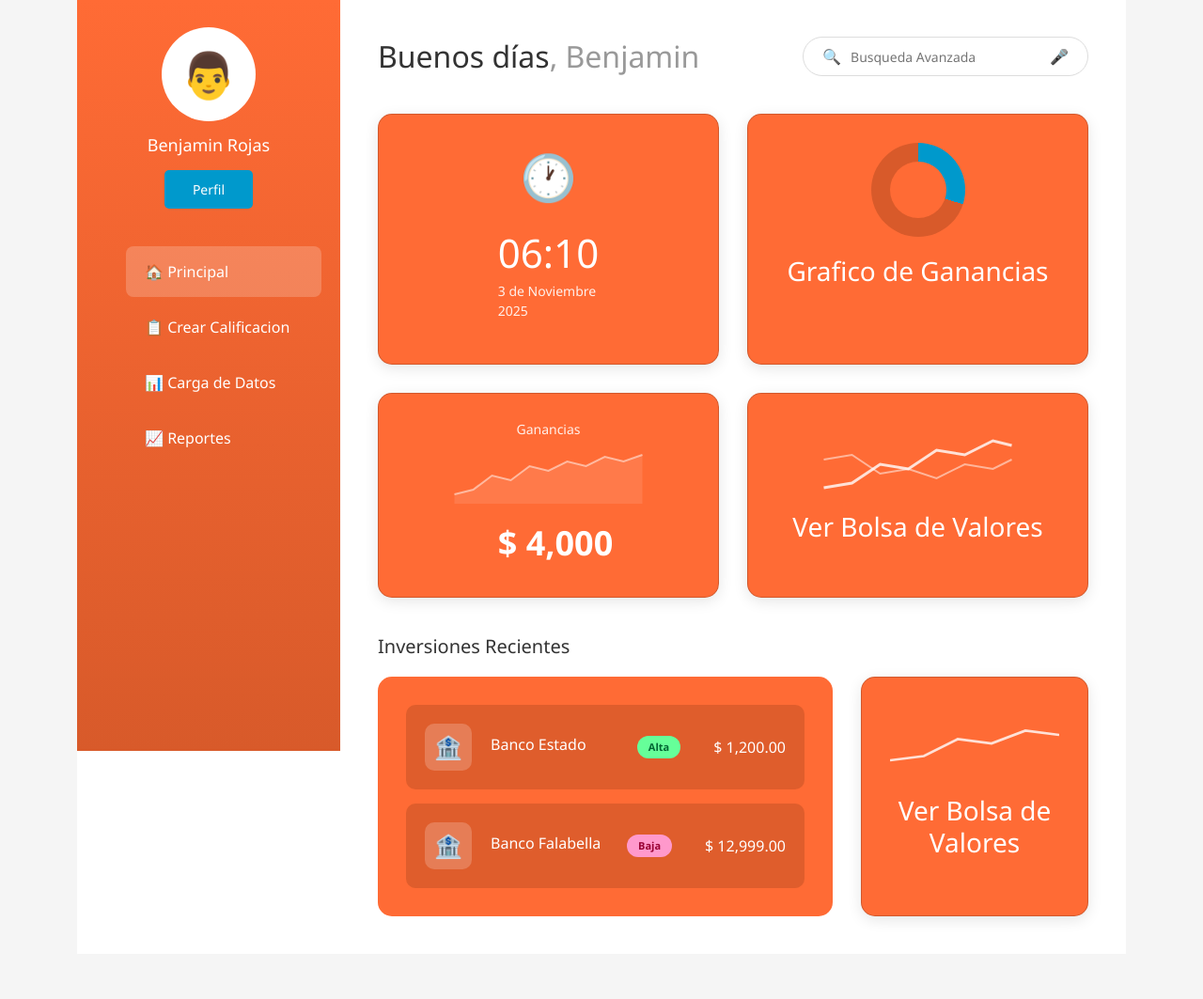
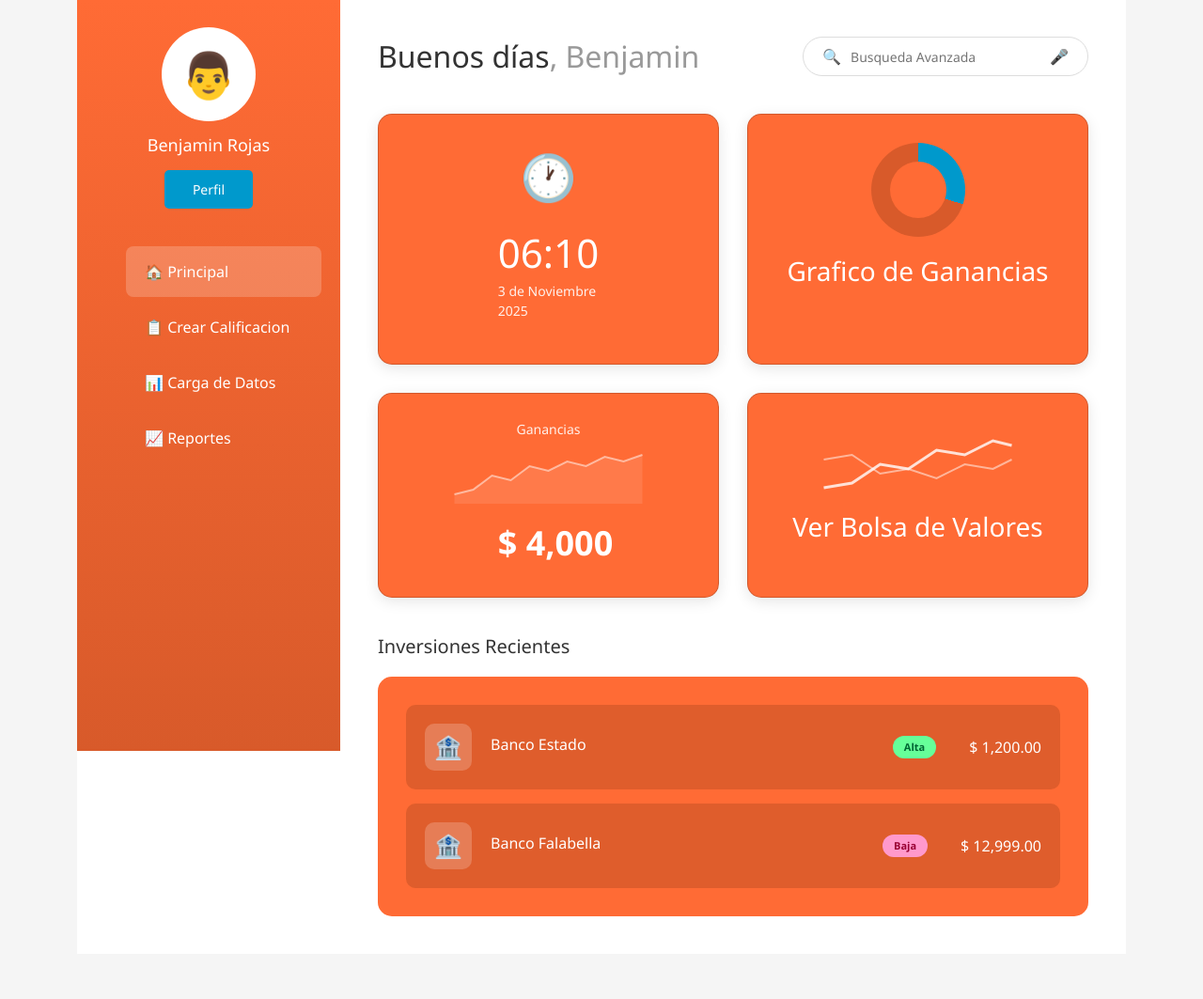
Before and after one commit to AxelDuranRoblero/SoftwareApp-v2, a Django app: page /inicio/ in a window 1280 px wide. Shown: the part 73-1136 px from the top of the page at 94% size. Run offline with Django 5.2, Linux system fonts and the light colour scheme.

Commit message:
dashboardpt3

```diff
--- a/ItemApp/templates/inicio.html
+++ b/ItemApp/templates/inicio.html
@@ -78,7 +78,6 @@
 
         <section class="investments-section">
             <h2>Inversiones Recientes</h2>
-            <div class="investments-grid">
             <div class="investment-list">
                 <div class="investment-item">
                     <div class="investment-icon">🏦</div>
@@ -95,14 +94,6 @@
                     </div>
                     <span class="status-badge status-baja">Baja</span>
                     <span class="amount">$ 12,999.00</span>
-                    </div>
-                </div>
-                <div class="card stocks-card">
-                    <svg class="chart-icon" viewBox="0 0 200 80">
-                        <polyline points="0,60 40,55 80,35 120,40 160,25 200,30"
-                                  fill="none" stroke="rgba(255,255,255,0.8)" stroke-width="3"/>
-                    </svg>
-                    <h3>Ver Bolsa de Valores</h3>
                 </div>
             </div>
         </section>
```
Lines whose indentation alone changed are shown as unchanged.
